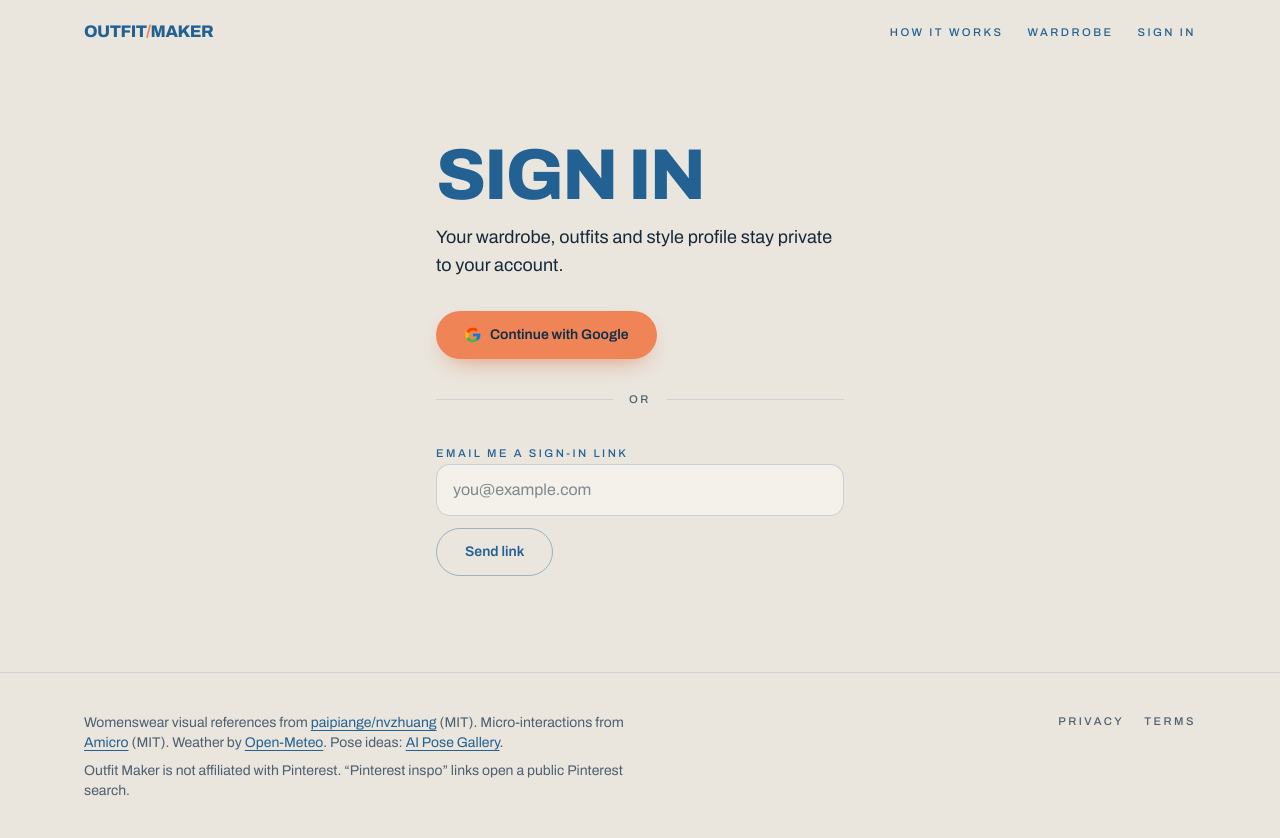
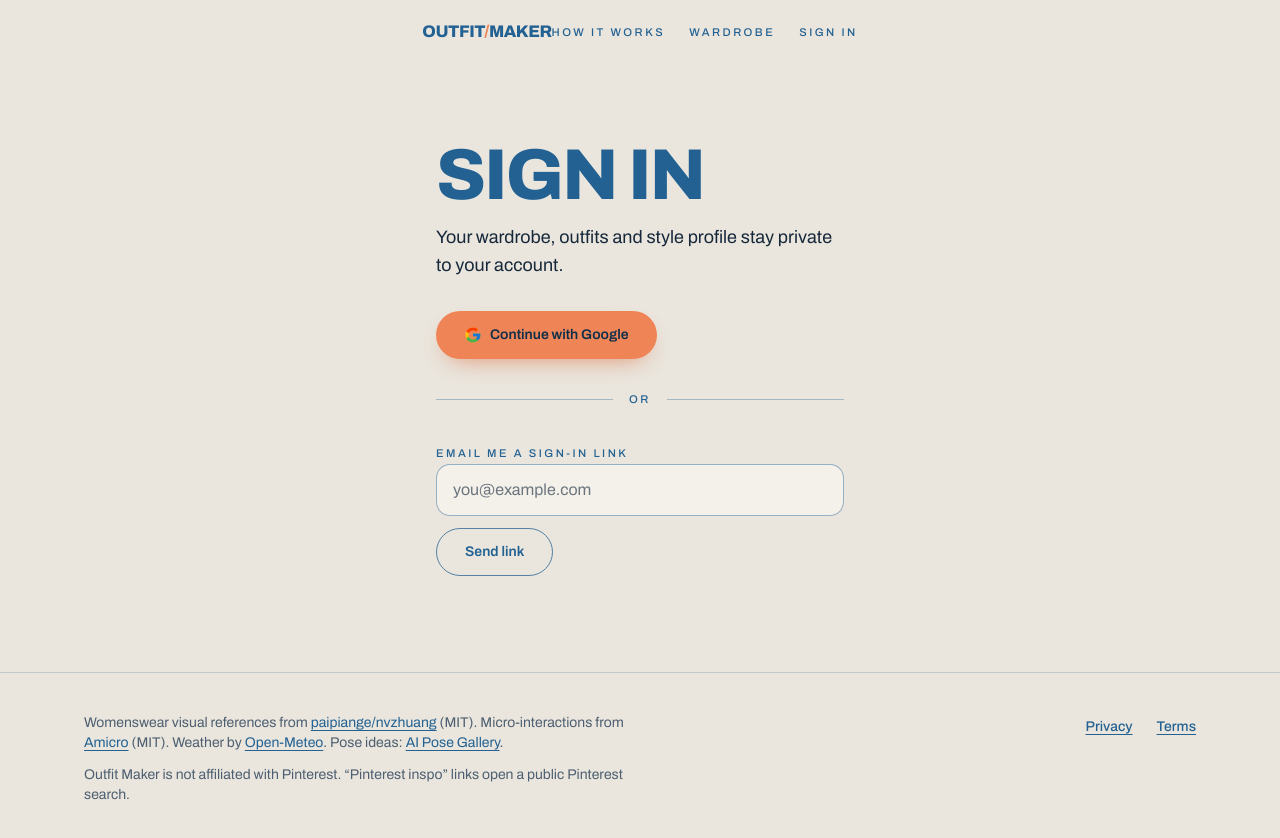
Before and after one commit to velvetthunder15/outfit-maker, a Next.js app: page /login in a window 1280 px wide. Shown: the top 838 px of the page. Built offline with nearby package versions, Linux system fonts and the light colour scheme; no server answers.

Commit message:
Polish: contrast, sticky footer, friendlier auth errors

```diff
--- a/src/app/(public)/layout.tsx
+++ b/src/app/(public)/layout.tsx
@@ -3,7 +3,7 @@ import { Wordmark, SiteFooter } from "@/components/brand";
 
 export default function PublicLayout({ children }: { children: React.ReactNode }) {
   return (
-    <>
+    <div className="min-h-dvh flex flex-col">
       <header className="mx-auto max-w-6xl px-5 h-16 flex items-center justify-between">
         <Wordmark />
         <nav className="flex items-center gap-6 nav-label text-blue">
@@ -12,8 +12,8 @@ export default function PublicLayout({ children }: { children: React.ReactNode }
           <Link href="/login" className="hover:text-coral-deep">Sign in</Link>
         </nav>
       </header>
-      {children}
+      <div className="flex-1">{children}</div>
       <SiteFooter />
-    </>
+    </div>
   );
 }
--- a/src/app/(public)/login/page.tsx
+++ b/src/app/(public)/login/page.tsx
@@ -3,6 +3,12 @@ import { GoogleButton } from "@/components/google-button";
 import { MagicLinkForm } from "./magic-link";
 
 export const metadata: Metadata = { title: "Sign in" };
+
+function friendlyError(e: string) {
+  if (/pkce|code verifier/i.test(e)) return "That sign-in link was opened in a different browser or expired. Start again here.";
+  if (/missing_code/.test(e)) return "Sign-in was cancelled. Try again.";
+  return `Sign-in didn't finish: ${e.slice(0, 120)}`;
+}
 
 export default async function Login({ searchParams }: { searchParams: Promise<{ next?: string; error?: string }> }) {
   const sp = await searchParams;
@@ -13,14 +19,14 @@ export default async function Login({ searchParams }: { searchParams: Promise<{
       <p className="mt-4 text-lg">Your wardrobe, outfits and style profile stay private to your account.</p>
       {sp.error && (
         <p role="alert" className="mt-5 rounded-xl bg-coral/15 text-coral-deep px-4 py-3 text-sm">
-          {sp.error === "not_configured" ? "Sign-in isn't configured on this deployment yet." : `Sign-in didn't finish: ${sp.error}. Try again.`}
+          {sp.error === "not_configured" ? "Sign-in isn't configured on this deployment yet." : friendlyError(sp.error)}
         </p>
       )}
       <div className="mt-8">
         <GoogleButton next={next} />
       </div>
-      <div className="my-8 flex items-center gap-4 text-muted nav-label">
-        <span className="h-px flex-1 bg-blue/15" />or<span className="h-px flex-1 bg-blue/15" />
+      <div className="my-8 flex items-center gap-4 text-blue nav-label">
+        <span className="h-px flex-1 bg-blue/35" />or<span className="h-px flex-1 bg-blue/35" />
       </div>
       <MagicLinkForm next={next} />
     </main>
--- a/src/app/(public)/page.tsx
+++ b/src/app/(public)/page.tsx
@@ -109,7 +109,7 @@ export default function Landing() {
 
       <section className="mx-auto max-w-6xl px-5 mt-28">
         <div className="paper-blue rounded-[28px] px-6 py-14 md:px-14 text-ivory grid gap-8 md:grid-cols-[1fr_auto] items-center">
-          <h2 className="display text-[clamp(2.2rem,7vw,4.25rem)] text-ivory">What are you wearing tonight?</h2>
+          <h2 className="display !leading-[0.98] text-[clamp(2.2rem,7vw,4.25rem)] text-ivory">What are you wearing tonight?</h2>
           <GoogleButton label="Style me" />
         </div>
       </section>
--- a/src/app/globals.css
+++ b/src/app/globals.css
@@ -109,7 +109,7 @@ a {
 .field {
   width: 100%;
   background: var(--color-paper);
-  border: 1px solid color-mix(in oklab, var(--color-blue) 22%, transparent);
+  border: 1px solid color-mix(in oklab, var(--color-blue) 45%, transparent);
   border-radius: 14px;
   padding: 0.8rem 1rem;
   font-size: 1rem;
@@ -117,7 +117,7 @@ a {
   transition: border-color 0.2s, box-shadow 0.2s, background 0.2s;
 }
 .field::placeholder {
-  color: color-mix(in oklab, var(--color-ink) 52%, transparent);
+  color: color-mix(in oklab, var(--color-ink) 62%, transparent);
 }
 .field:focus {
   outline: none;
--- a/src/app/not-found.tsx
+++ b/src/app/not-found.tsx
@@ -11,7 +11,7 @@ export default function NotFound() {
         <p className="mt-2 text-muted">The link may be old, or the outfit was deleted.</p>
         <div className="mt-8 flex gap-4">
           <Link href="/style" className="rounded-full bg-coral text-blue-ink font-semibold px-6 h-12 inline-flex items-center hover:bg-[#f39469]">Style me</Link>
-          <Link href="/" className="rounded-full border border-blue/40 text-blue font-semibold px-6 h-12 inline-flex items-center hover:border-blue">Home</Link>
+          <Link href="/" className="rounded-full border-[1.5px] border-blue/75 text-blue font-semibold px-6 h-12 inline-flex items-center hover:border-blue">Home</Link>
         </div>
       </div>
     </main>
--- a/src/components/amicro/magnetic-button.tsx
+++ b/src/components/amicro/magnetic-button.tsx
@@ -13,7 +13,7 @@ interface MagneticButtonProps extends Omit<React.ButtonHTMLAttributes<HTMLButton
 const variants = {
   coral: "bg-coral text-blue-ink hover:bg-[#f39469] shadow-[0_10px_24px_-12px_rgba(217,105,58,0.8)]",
   blue: "bg-blue text-ivory hover:bg-blue-deep shadow-[0_10px_24px_-12px_rgba(23,71,109,0.8)]",
-  ghost: "bg-transparent text-blue border border-blue/40 hover:border-blue",
+  ghost: "bg-transparent text-blue border-[1.5px] border-blue/75 hover:border-blue hover:bg-blue/5",
 };
 
 export function MagneticButton({ children, range = 60, strength = 0.3, className = "", variant = "coral", ...rest }: MagneticButtonProps) {
--- a/src/components/brand.tsx
+++ b/src/components/brand.tsx
@@ -10,9 +10,9 @@ export function Wordmark({ className = "" }: { className?: string }) {
 
 export function SiteFooter() {
   return (
-    <footer className="mt-24 border-t border-blue/15">
+    <footer className="mt-24 border-t border-blue/20">
       <div className="mx-auto max-w-6xl px-5 py-10 grid gap-6 md:grid-cols-[1fr_auto] text-sm text-muted">
-        <div className="space-y-2 max-w-xl">
+        <div className="space-y-3 max-w-xl">
           <p>
             Womenswear visual references from{" "}
             <a className="underline text-blue" href="https://github.com/paipiange/nvzhuang" target="_blank" rel="noreferrer">
@@ -34,9 +34,9 @@ export function SiteFooter() {
           </p>
           <p>Outfit Maker is not affiliated with Pinterest. &ldquo;Pinterest inspo&rdquo; links open a public Pinterest search.</p>
         </div>
-        <nav className="flex gap-5 items-start nav-label">
-          <Link href="/privacy" className="hover:text-blue">Privacy</Link>
-          <Link href="/terms" className="hover:text-blue">Terms</Link>
+        <nav className="flex gap-6 items-start text-sm font-medium text-blue">
+          <Link href="/privacy" className="underline underline-offset-4 hover:text-coral-deep py-1">Privacy</Link>
+          <Link href="/terms" className="underline underline-offset-4 hover:text-coral-deep py-1">Terms</Link>
         </nav>
       </div>
     </footer>
```
